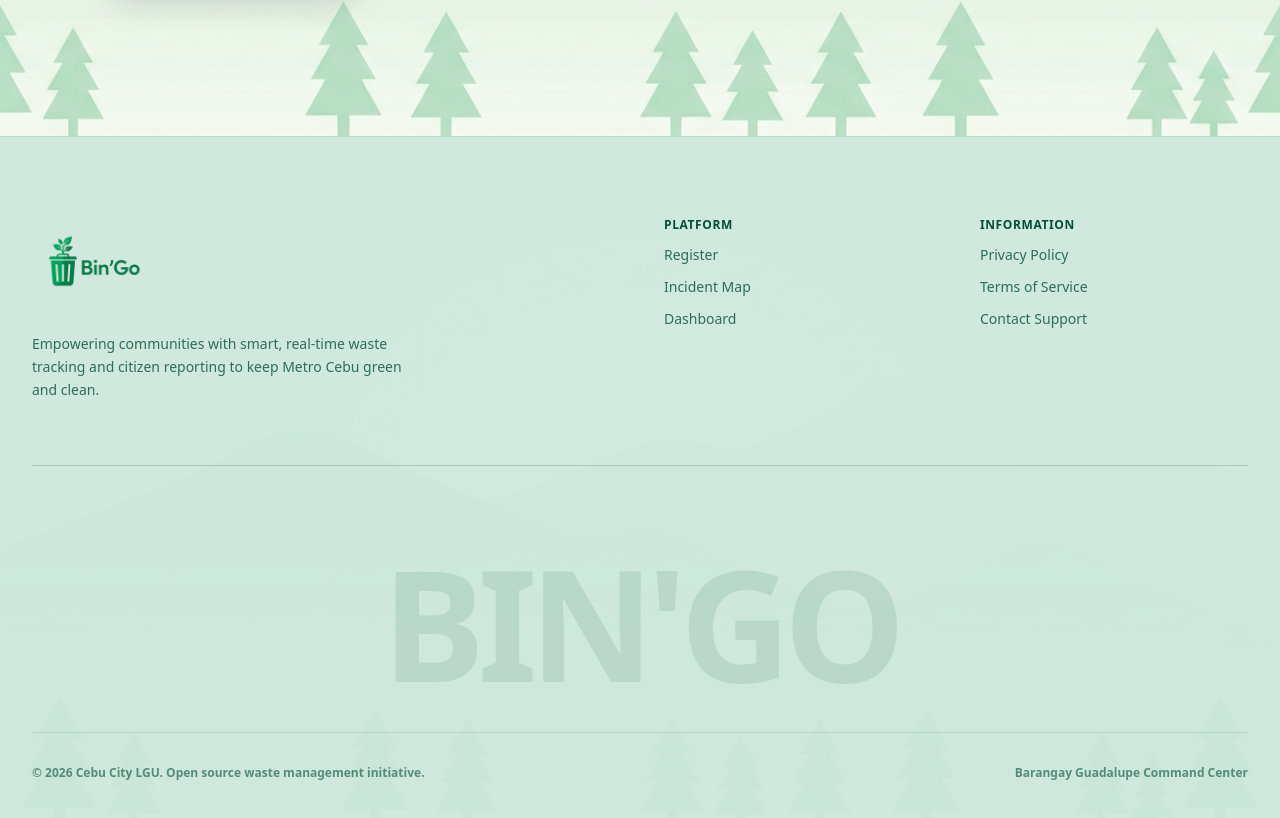
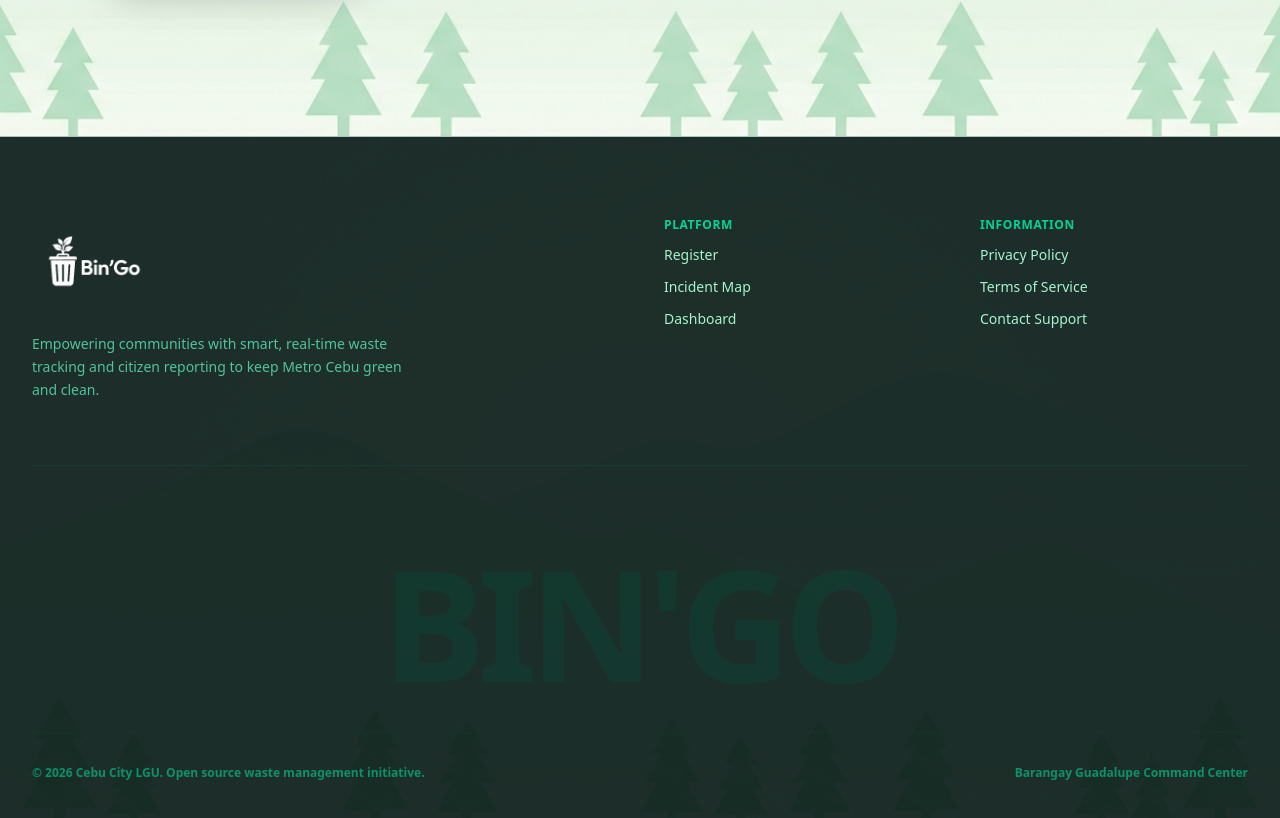
Before and after one commit to orlandojr23/bingo_website, a Next.js app: page / in a window 1280 px wide. Shown: the part 664-1482 px from the top of the page. Built offline with nearby package versions, Linux system fonts and the light colour scheme.

Commit message:
style: apply premium deep forest green landscape theme to footer

```diff
--- a/src/app/(landing)/layout.jsx
+++ b/src/app/(landing)/layout.jsx
@@ -36,50 +36,50 @@ export default function LandingLayout({ children }) {
       <main className="flex-1">
         {children}
       </main>
-      <footer className="relative pt-20 pb-12 overflow-hidden border-t border-[#b8dfcc] bg-[url('/hero-bg.jpg')] bg-cover bg-bottom bg-no-repeat text-emerald-950">
-        {/* Soft mint overlay to blend the background and ensure text readability */}
-        <div className="absolute inset-0 bg-[#cde7dc]/90 -z-0" />
+      <footer className="relative pt-20 pb-12 overflow-hidden border-t border-emerald-900/30 bg-[url('/hero-bg.jpg')] bg-cover bg-bottom bg-no-repeat text-emerald-100">
+        {/* Deep forest green overlay to blend the background and ensure high text contrast */}
+        <div className="absolute inset-0 bg-[#0b1e19]/92 -z-0" />
         <div className="max-w-7xl mx-auto px-4 sm:px-6 lg:px-8 relative z-10">
 
           {/* Top Section */}
-          <div className="grid grid-cols-1 md:grid-cols-4 gap-12 pb-16 border-b border-emerald-900/20">
+          <div className="grid grid-cols-1 md:grid-cols-4 gap-12 pb-16 border-b border-emerald-800/20">
             {/* Brand / Info Column */}
             <div className="md:col-span-2 flex flex-col gap-5 items-center md:items-start text-center md:text-left">
               <div className="flex items-center gap-3">
                 <img
                   src="/logo-green-v2.png"
                   alt="Bin-Go Logo"
-                  className="h-24 w-auto object-contain mix-blend-multiply origin-left scale-[1.3]"
+                  className="h-24 w-auto object-contain brightness-0 invert origin-left scale-[1.3]"
                 />
               </div>
-              <p className="text-sm text-emerald-900/80 max-w-sm leading-relaxed font-medium">
+              <p className="text-sm text-emerald-300/80 max-w-sm leading-relaxed font-medium">
                 Empowering communities with smart, real-time waste tracking and citizen reporting to keep Metro Cebu green and clean.
               </p>
             </div>
 
             {/* Navigation Column */}
             <div className="flex flex-col gap-3 items-center md:items-start">
-              <span className="font-bold text-xs uppercase tracking-wider text-emerald-900">Platform</span>
-              <Link href="#" className="text-sm text-emerald-900/80 hover:text-white transition-colors font-medium">Register</Link>
-              <Link href="/live-map" className="text-sm text-emerald-900/80 hover:text-white transition-colors font-medium">Incident Map</Link>
-              <Link href="/dashboard" className="text-sm text-emerald-900/80 hover:text-white transition-colors font-medium">Dashboard</Link>
+              <span className="font-bold text-xs uppercase tracking-wider text-emerald-400">Platform</span>
+              <Link href="#" className="text-sm text-emerald-200 hover:text-white transition-colors font-medium">Register</Link>
+              <Link href="/live-map" className="text-sm text-emerald-200 hover:text-white transition-colors font-medium">Incident Map</Link>
+              <Link href="/dashboard" className="text-sm text-emerald-200 hover:text-white transition-colors font-medium">Dashboard</Link>
             </div>
 
             {/* Legal Column */}
             <div className="flex flex-col gap-3 items-center md:items-start">
-              <span className="font-bold text-xs uppercase tracking-wider text-emerald-900">Information</span>
-              <Link href="#" className="text-sm text-emerald-900/80 hover:text-white transition-colors font-medium">Privacy Policy</Link>
-              <Link href="#" className="text-sm text-emerald-900/80 hover:text-white transition-colors font-medium">Terms of Service</Link>
-              <Link href="#" className="text-sm text-emerald-900/80 hover:text-white transition-colors font-medium">Contact Support</Link>
+              <span className="font-bold text-xs uppercase tracking-wider text-emerald-400">Information</span>
+              <Link href="#" className="text-sm text-emerald-200 hover:text-white transition-colors font-medium">Privacy Policy</Link>
+              <Link href="#" className="text-sm text-emerald-200 hover:text-white transition-colors font-medium">Terms of Service</Link>
+              <Link href="#" className="text-sm text-emerald-200 hover:text-white transition-colors font-medium">Contact Support</Link>
             </div>
           </div>
 
           {/* Bottom Section with Giant Brand Text */}
           <div className="pt-12 flex flex-col items-center">
-            <h2 className="text-[12vw] font-black text-emerald-900/10 tracking-tighter uppercase leading-none select-none my-8 text-center w-full">
+            <h2 className="text-[12vw] font-black text-emerald-900/30 tracking-tighter uppercase leading-none select-none my-8 text-center w-full">
               Bin&apos;Go
             </h2>
-            <div className="w-full flex flex-col md:flex-row justify-between items-center gap-4 text-xs font-semibold text-emerald-900/60 pt-8 border-t border-emerald-900/10">
+            <div className="w-full flex flex-col md:flex-row justify-between items-center gap-4 text-xs font-semibold text-emerald-400/60 pt-8 border-t border-emerald-800/10">
               <span>© {new Date().getFullYear()} Cebu City LGU. Open source waste management initiative.</span>
               <span>Barangay Guadalupe Command Center</span>
             </div>
```
